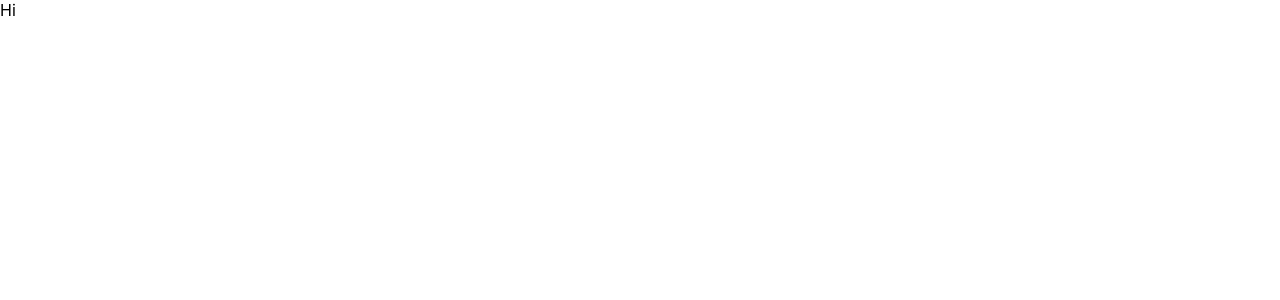
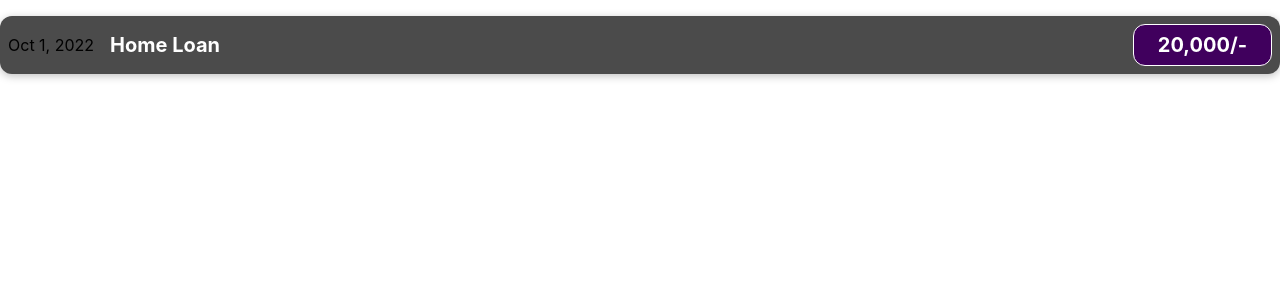
Before and after one commit to sachin-ranganath-k/react-revised, a React (Create React App) app in the folder react-revisited/: page / in a window 1280 px wide. Shown: the top 300 px of the page. Built offline with nearby package versions, Linux system fonts and the light colour scheme.

Commit message:
ExpenseItem component+CSS

```diff
--- a/react-revisited/src/App.js
+++ b/react-revisited/src/App.js
@@ -1,10 +1,9 @@
+import ExpenseItem from "./components/ExpenseItem";
 
 function App() {
   return (
-    <div className="App">
-      <header className="App-header">
-        Hi
-      </header>
+    <div>
+      <ExpenseItem />
     </div>
   );
 }
--- /dev/null
+++ b/react-revisited/src/components/ExpenseItem.css
@@ -0,0 +1,56 @@
+.expense-item {
+  display: flex;
+  justify-content: space-between;
+  align-items: center;
+  box-shadow: 0 2px 8px rgba(0, 0, 0, 0.25);
+  padding: 0.5rem;
+  margin: 1rem 0;
+  border-radius: 12px;
+  background-color: #4b4b4b;
+}
+
+.expense-item__description {
+  display: flex;
+  flex-direction: column;
+  gap: 1rem;
+  align-items: flex-end;
+  flex-flow: column-reverse;
+  justify-content: flex-start;
+  flex: 1;
+}
+
+.expense-item h2 {
+  color: #3a3a3a;
+  font-size: 1rem;
+  flex: 1;
+  margin: 0 1rem;
+  color: white;
+}
+
+.expense-item__price {
+  font-size: 1rem;
+  font-weight: bold;
+  color: white;
+  background-color: #40005d;
+  border: 1px solid white;
+  padding: 0.5rem;
+  border-radius: 12px;
+}
+
+@media (min-width: 580px) {
+  .expense-item__description {
+    flex-direction: row;
+    align-items: center;
+    justify-content: flex-start;
+    flex: 1;
+  }
+
+  .expense-item__description h2 {
+    font-size: 1.25rem;
+  }
+
+  .expense-item__price {
+    font-size: 1.25rem;
+    padding: 0.5rem 1.5rem;
+  }
+}
--- /dev/null
+++ b/react-revisited/src/components/ExpenseItem.jsx
@@ -0,0 +1,16 @@
+import React from "react";
+import "./ExpenseItem.css";
+
+const ExpenseItem = () => {
+  return (
+    <div className="expense-item">
+      <div>Oct 1, 2022</div>
+      <div className="expense-item__description">
+        <h2>Home Loan</h2>
+        <div className="expense-item__price">20,000/-</div>
+      </div>
+    </div>
+  );
+};
+
+export default ExpenseItem;
```
